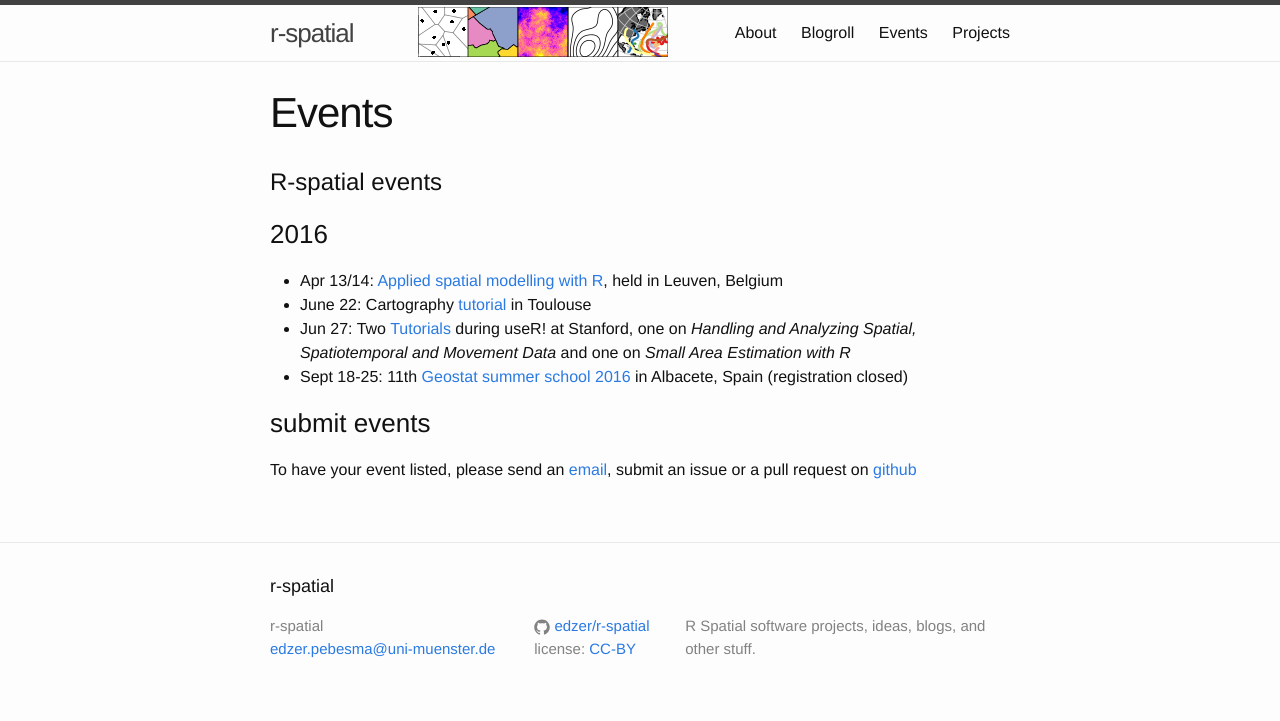
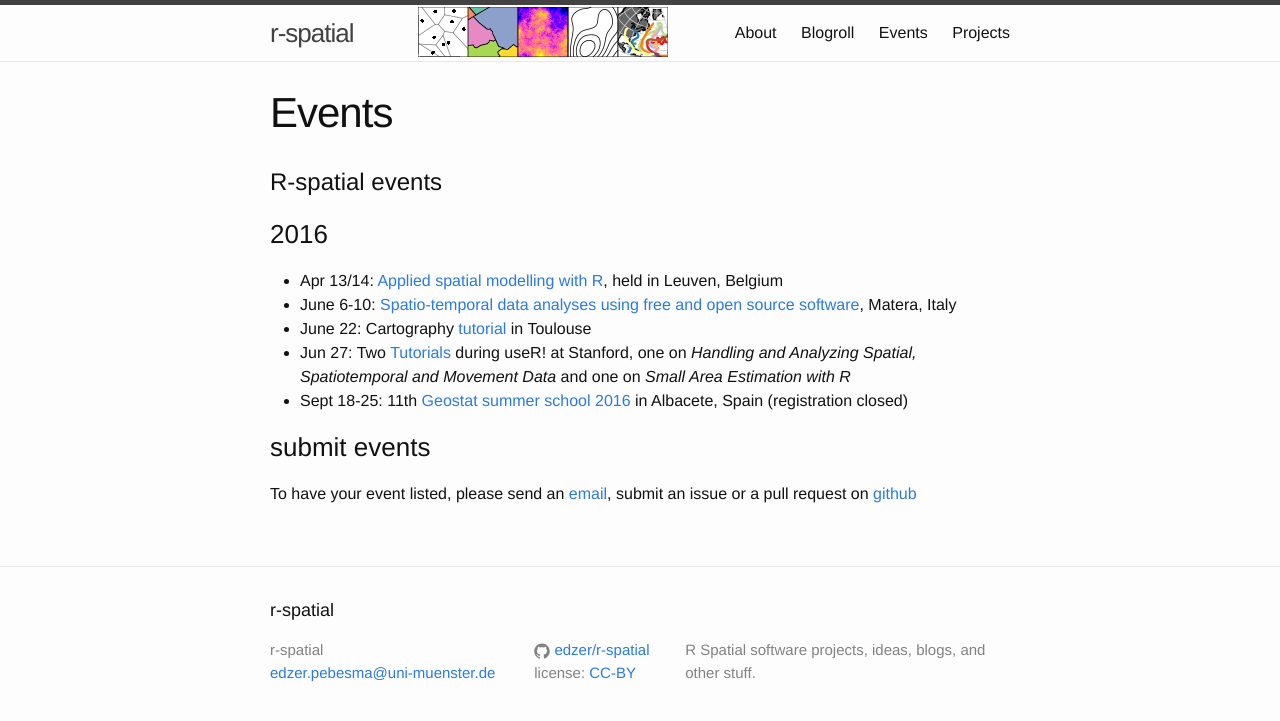
Before and after one commit to r-spatial/r-spatial.org, a Jekyll site: the page built from events.md, in a window 1280 px wide. Shown: the top 721 px of the page. Built offline with Jekyll 4.4.1, drawn with Linux system fonts in a browser that asks for light colours.

Commit message:
add spatial-ecology.net summer school

```diff
--- a/events.md
+++ b/events.md
@@ -9,6 +9,7 @@ permalink: /events/
 ### 2016
 
 * Apr 13/14: [Applied spatial modelling with R](https://lstat.kuleuven.be/training/applied-spatial-modelling-with-r), held in Leuven, Belgium
+* June 6-10: [Spatio-temporal data analyses using free and open source software](http://www.spatial-ecology.net/upcoming-events), Matera, Italy
 * June 22: Cartography [tutorial](http://r2016-toulouse.sciencesconf.org/resource/page/id/9) in Toulouse
 * Jun 27: Two [Tutorials](http://user2016.org/#tutorials) during useR! at Stanford, one on *Handling and Analyzing Spatial, Spatiotemporal and Movement Data* and one on *Small Area Estimation with R*
 * Sept 18-25: 11th [Geostat summer school 2016](http://geostat-course.org/2016) in Albacete, Spain (registration closed)
```
